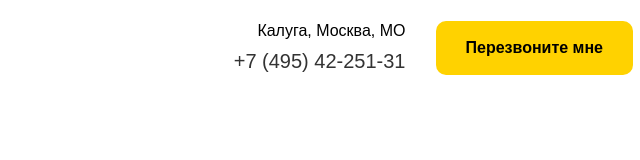
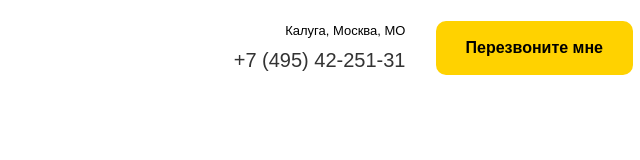
Before and after one commit to Yezha/webstart, a plain HTML site: page src/index.html in a window 1280 px wide. Shown: the full height of the page, 592-1232 px from the left. Drawn offline with Linux system fonts and the light colour scheme.

Commit message:
Update style.css

```diff
--- a/src/css/style.css
+++ b/src/css/style.css
@@ -62,6 +62,8 @@ img {
   display: flex;
   flex-direction: column;
   text-align: end;
+  font-size: 13px;
+  font-weight: 400;
 }
 
 /* line 13, D:/Академия верстки/projects/webstart/src/sass/blocks/_navbar.sass */
```
